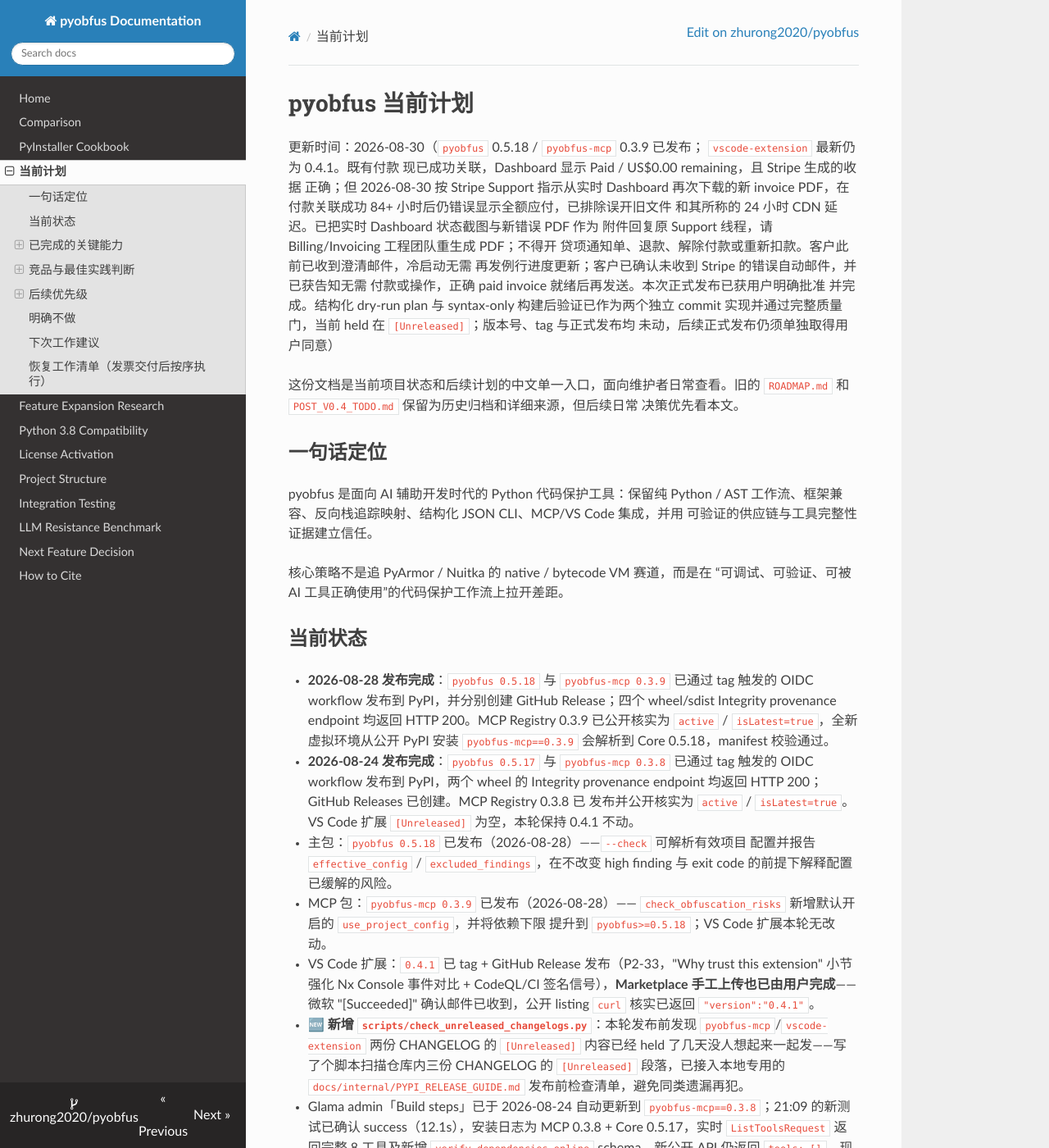
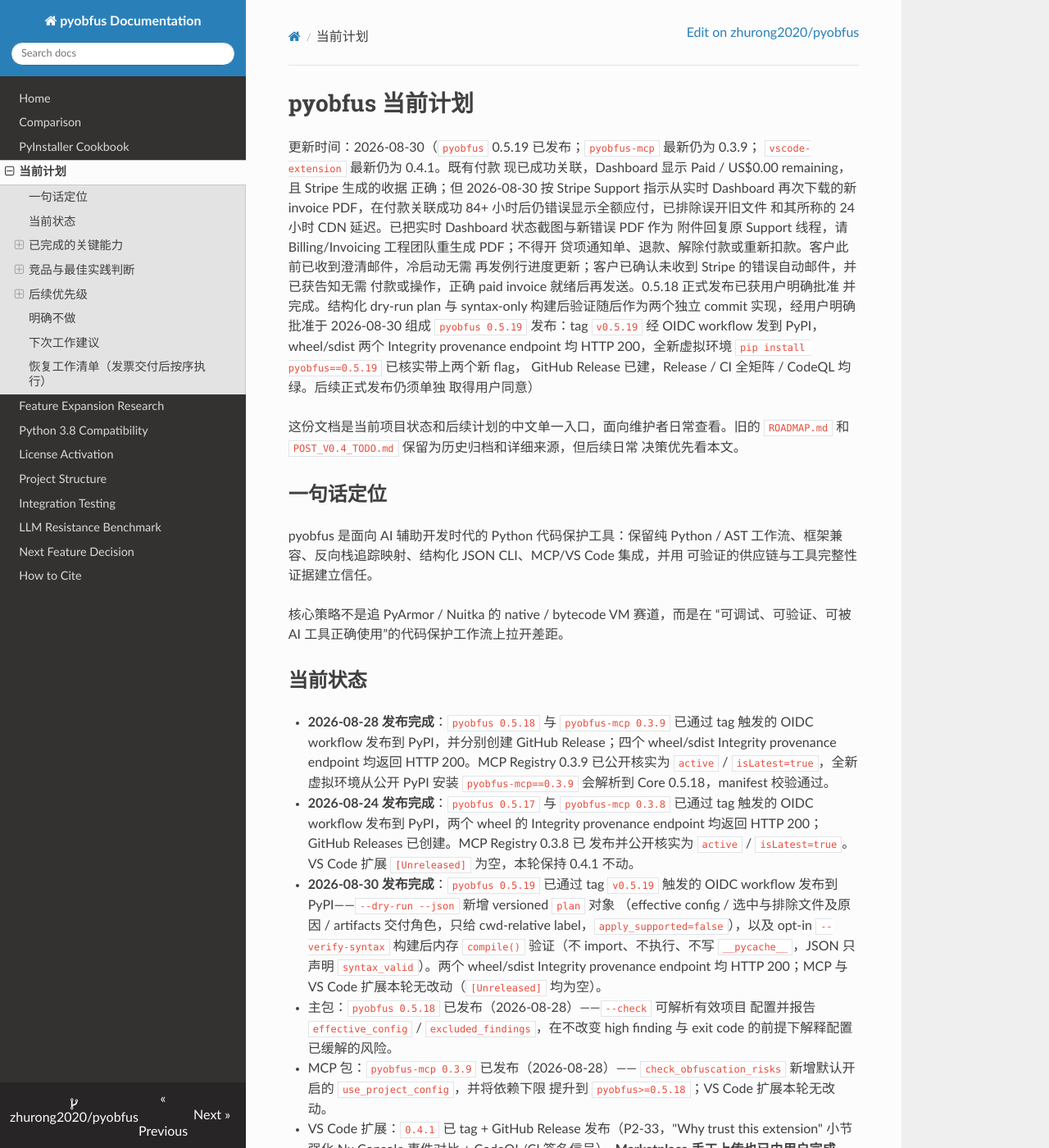
Before and after one commit to zhurong2020/pyobfus, an MkDocs documentation site: the page built from docs/CURRENT_PLAN_ZH.md, in a window 1280 px wide and 1400 px high. Shown: the whole window at 82% size. Built offline with MkDocs 1.6.1, drawn with Linux system fonts in a browser that asks for light colours; nearby versions of some CDN libraries; some of the changed text lies outside the part shown.

Commit message:
docs: record pyobfus 0.5.19 release
0.5.19 (dry-run --json versioned plan + opt-in --verify-syntax) shipped
via tag v0.5.19 — OIDC + PEP 740, both Integrity provenance endpoints
HTTP 200, fresh-venv install verified, Release + full CI matrix + CodeQL
green, GitHub Release created.

Sync the CLAUDE.md cold-start block, project-overview version pins, and
docs/CURRENT_PLAN_ZH.md status + candidate 2/3 sections. Note the root
vs docs/ llms.txt twin-file drift (root was missing the two new feature
lines; broader bidirectional reconciliation left as a follow-up docs
cleanup).

Co-Authored-By: Claude Sonnet 5 <noreply@anthropic.com>

```diff
--- a/docs/CURRENT_PLAN_ZH.md
+++ b/docs/CURRENT_PLAN_ZH.md
@@ -1,6 +1,6 @@
 # pyobfus 当前计划
 
-更新时间：2026-08-30（`pyobfus` 0.5.18 / `pyobfus-mcp` 0.3.9 已发布；
+更新时间：2026-08-30（`pyobfus` 0.5.19 已发布；`pyobfus-mcp` 最新仍为 0.3.9；
 `vscode-extension` 最新仍为 0.4.1。既有付款
 现已成功关联，Dashboard 显示 Paid / US$0.00 remaining，且 Stripe 生成的收据
 正确；但 2026-08-30 按 Stripe Support 指示从实时 Dashboard 再次下载的新
@@ -9,10 +9,13 @@ invoice PDF，在付款关联成功 84+ 小时后仍错误显示全额应付，
 附件回复原 Support 线程，请 Billing/Invoicing 工程团队重生成 PDF；不得开
 贷项通知单、退款、解除付款或重新扣款。客户此前已收到澄清邮件，冷启动无需
 再发例行进度更新；客户已确认未收到 Stripe 的错误自动邮件，并已获告知无需
-付款或操作，正确 paid invoice 就绪后再发送。本次正式发布已获用户明确批准
-并完成。结构化 dry-run plan 与 syntax-only 构建后验证已作为两个独立 commit
-实现并通过完整质量门，当前 held 在 `[Unreleased]`；版本号、tag 与正式发布均
-未动，后续正式发布仍须单独取得用户同意）
+付款或操作，正确 paid invoice 就绪后再发送。0.5.18 正式发布已获用户明确批准
+并完成。结构化 dry-run plan 与 syntax-only 构建后验证随后作为两个独立 commit
+实现，经用户明确批准于 2026-08-30 组成 `pyobfus 0.5.19` 发布：tag `v0.5.19`
+经 OIDC workflow 发到 PyPI，wheel/sdist 两个 Integrity provenance endpoint 均
+HTTP 200，全新虚拟环境 `pip install pyobfus==0.5.19` 已核实带上两个新 flag，
+GitHub Release 已建，Release / CI 全矩阵 / CodeQL 均绿。后续正式发布仍须单独
+取得用户同意）
 
 这份文档是当前项目状态和后续计划的中文单一入口，面向维护者日常查看。旧的
 `ROADMAP.md` 和 `POST_V0.4_TODO.md` 保留为历史归档和详细来源，但后续日常
@@ -41,6 +44,13 @@ pyobfus 是面向 AI 辅助开发时代的 Python 代码保护工具：保留纯
   发布并公开核实为 `active` / `isLatest=true`。VS Code 扩展 `[Unreleased]`
   为空，本轮保持 0.4.1 不动。
 
+- **2026-08-30 发布完成**：`pyobfus 0.5.19` 已通过 tag `v0.5.19` 触发的
+  OIDC workflow 发布到 PyPI——`--dry-run --json` 新增 versioned `plan` 对象
+  （effective config / 选中与排除文件及原因 / artifacts 交付角色，只给
+  cwd-relative label，`apply_supported=false`），以及 opt-in `--verify-syntax`
+  构建后内存 `compile()` 验证（不 import、不执行、不写 `__pycache__`，JSON 只
+  声明 `syntax_valid`）。两个 wheel/sdist Integrity provenance endpoint 均
+  HTTP 200；MCP 与 VS Code 扩展本轮无改动（`[Unreleased]` 均为空）。
 - 主包：`pyobfus 0.5.18` 已发布（2026-08-28）——`--check` 可解析有效项目
   配置并报告 `effective_config` / `excluded_findings`，在不改变 high finding 与
   exit code 的前提下解释配置已缓解的风险。
@@ -549,7 +559,7 @@ provenance endpoint、两个 GitHub Release、MCP Registry `active` / `isLatest`
      `use_project_config` 可同波或后续 `pyobfus-mcp` 版本。
 
 2. **结构化保护计划 `--dry-run --json` plan 对象**
-   - ✅ **2026-08-30 已实现，held 在 `[Unreleased]`，未发版**：沿用现有
+   - ✅ **2026-08-30 已随 `pyobfus 0.5.19` 发布**：沿用现有
      `--dry-run --json`，新增 versioned `plan` 对象；commit `3758482`。
      JSON 列 effective config 摘要/哈希、选中与排除文件及原因、planned
      artifacts，并用 `ship` / `retain-internal` / `optional` 标明交付角色。
@@ -563,7 +573,7 @@ provenance endpoint、两个 GitHub Release、MCP Registry `active` / `isLatest`
      plan 不可保存后直接 apply，避免引入第二套状态管理。
 
 3. **受控的构建后验证**
-   - ✅ **2026-08-30 已实现，held 在 `[Unreleased]`，未发版**：新增显式
+   - ✅ **2026-08-30 已随 `pyobfus 0.5.19` 发布**：新增显式
      `--verify-syntax`；commit `1a1b18c`。构建写出后逐个读取生成的 `.py` 并在
      内存调用 `compile(..., "exec", dont_inherit=True)`，不 import、不执行、
      不生成 `__pycache__`。JSON 只报告 `mode=syntax-only`、`syntax_valid`、
@@ -781,7 +791,8 @@ provenance endpoint、两个 GitHub Release、MCP Registry `active` / `isLatest`
    发布前运行 `scripts/check_unreleased_changelogs.py`，固定先 Core、后 MCP，
    并逐次取得用户明确批准。
 6. **候选 2/3**（`--dry-run --json` plan 对象、syntax-only 验证 spike）：
-   ✅ 已于 2026-08-30 按两个独立 commit 实现并 held 在 `[Unreleased]`；完整
-   质量门为 Core 1208 passed/1 skipped、MCP 93 passed、端到端 7 passed，
-   Black/Ruff/联合 mypy 全绿。当前仍是 `pyobfus 0.5.18`，没有版本 bump、tag、
-   build 或 publish；是否组成下一 Core 小版本须再次经过用户发布 gate。
+   ✅ 已于 2026-08-30 按两个独立 commit 实现，经用户明确批准组成
+   `pyobfus 0.5.19` 发布（tag `v0.5.19`，OIDC + PEP 740，PyPI/GitHub Release/
+   全矩阵 CI/CodeQL 均绿，全新 venv 安装核实带两个新 flag）。发布前质量门为
+   Core 1208 passed/1 skipped、MCP 93 passed、端到端 7 passed，Black/Ruff/
+   联合 mypy 全绿。MCP 与 VS Code 扩展本轮 `[Unreleased]` 均为空，未动。
```
Also changed, not shown: CLAUDE.md (+22 -11 lines).
